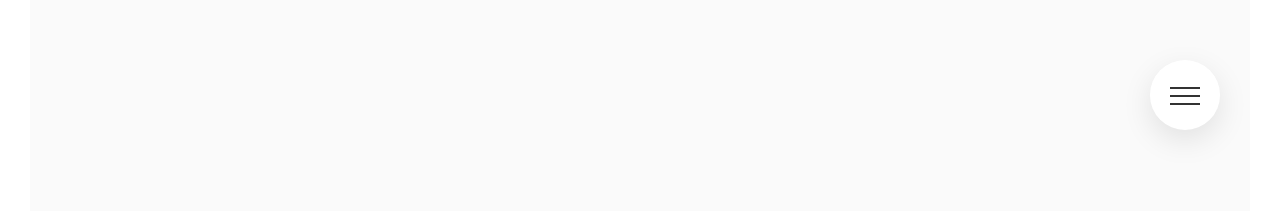
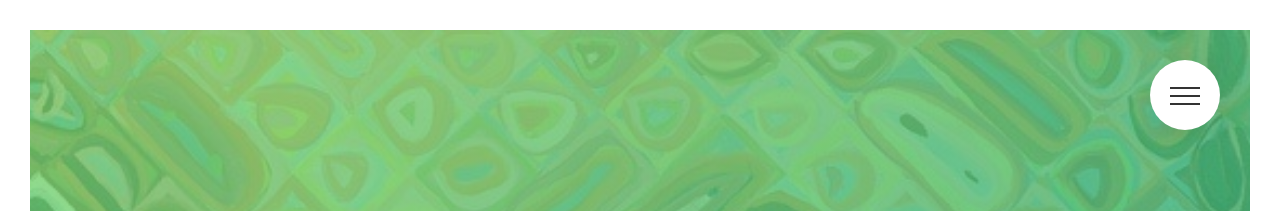
Before and after one commit to SujalPaudel/SujalPaudel.github.io, a plain HTML site: page index.html in a window 1280 px wide. Shown: the top 211 px of the page. Drawn offline with Linux system fonts and the light colour scheme; a script that the page names is missing.

Commit message:
Update index.html

```diff
--- a/index.html
+++ b/index.html
@@ -13,7 +13,16 @@
     <script src="main.js"></script>
     <title>Sujal Paudel</title>
 </head>
-
+<style>
+.header {
+  height: 95vh;
+  background-image: linear-gradient(to right bottom, rgba(126, 213, 111, 0.8), rgba(40, 180, 133, 0.8)), url("/img/first.jpg");
+  background-size: cover;
+  background-position: top;
+  position: relative;
+  -webkit-clip-path: polygon(0 0, 100% 0, 100% 75vh, 0 100%);
+  clip-path: polygon(0 0, 100% 0, 100% 75vh, 0 100%); }
+</style>
 <body>
     <div class="navigation">
         <input type = "checkbox" class = "navigation__checkbox" id = "navi-toggle">
```
